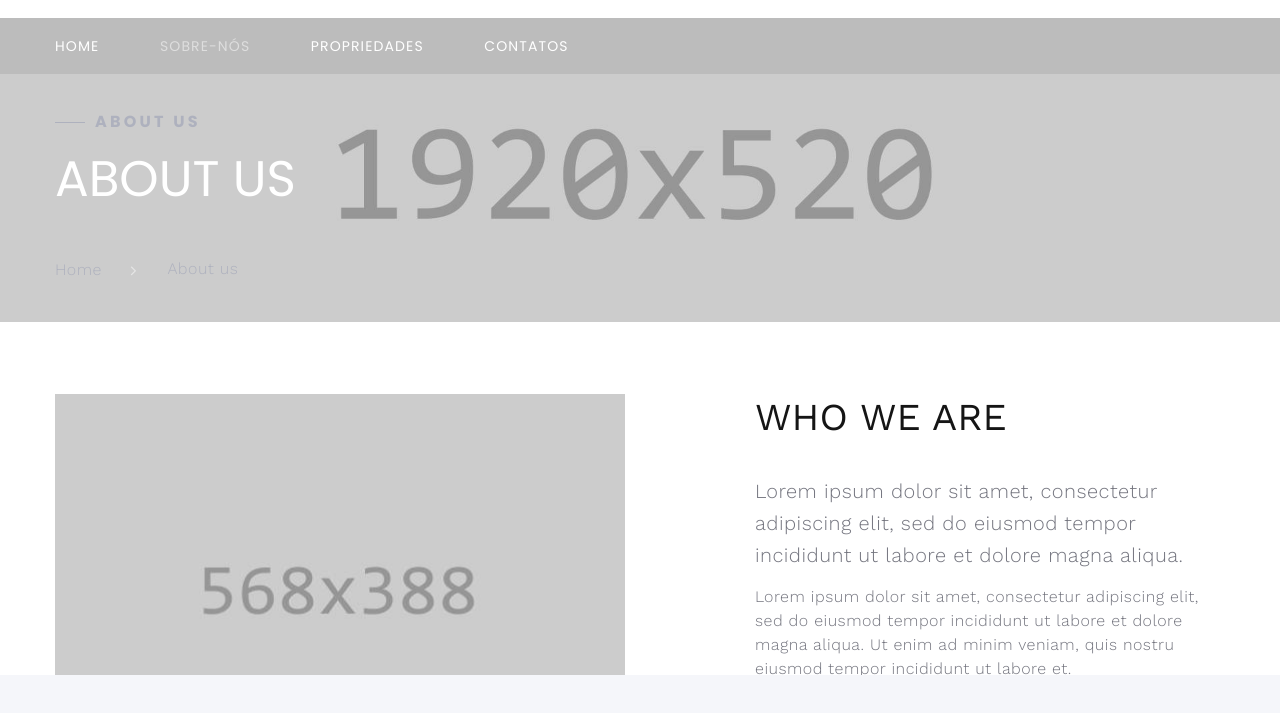
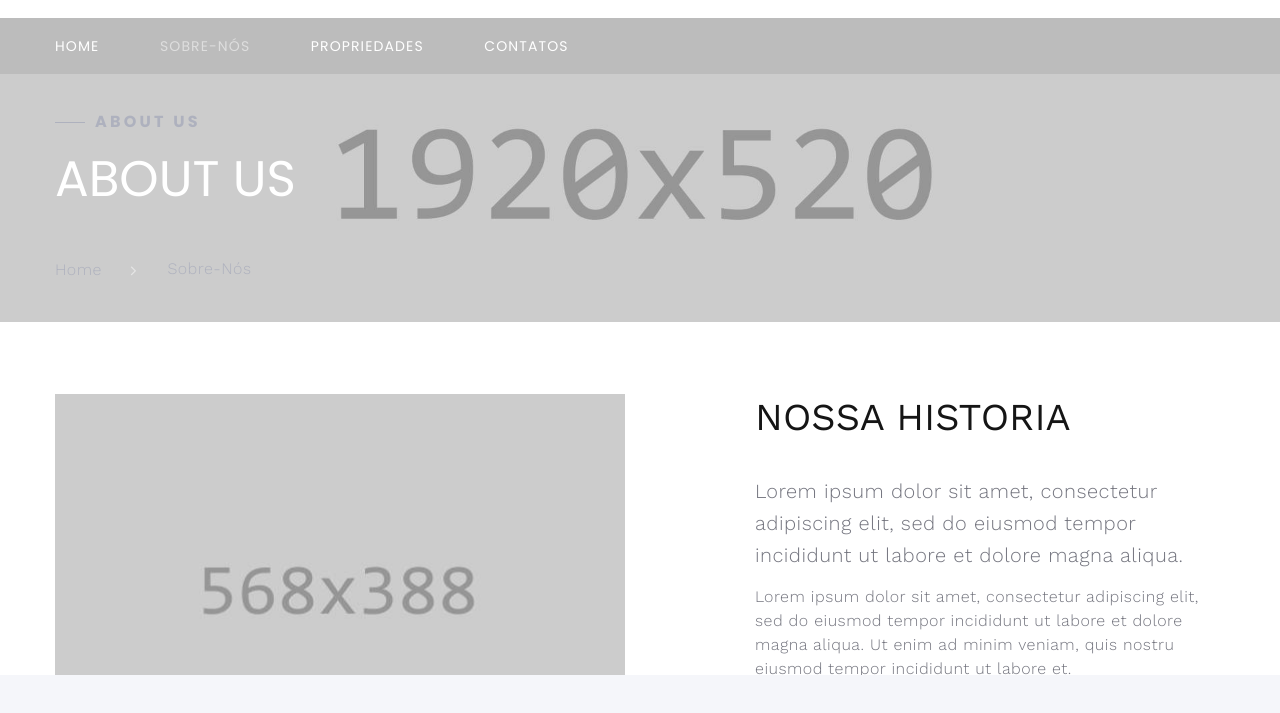
Before and after one commit to Dann014/Projeto-SENAC, a plain HTML site: page about-us.html in a window 1280 px wide. Shown: the part 125-838 px from the top of the page. Drawn offline with nearby package versions, Linux system fonts and the light colour scheme.

Commit message:
nossa historia

```diff
--- a/about-us.html
+++ b/about-us.html
@@ -88,7 +88,7 @@
             </div>
             <ul class="breadcrumbs-custom-path">
               <li><a href="index.html">Home</a></li>
-              <li class="active">About us</li>
+              <li class="active">Sobre-Nós</li>
             </ul>
           </div>
         </div>
@@ -98,7 +98,7 @@
         <div class="container">
           <div class="row row-50 justify-content-center justify-content-lg-between flex-lg-row-reverse">
             <div class="col-md-10 col-lg-6 col-xl-5">
-              <h3 class="text-uppercase">Who We Are</h3>
+              <h3 class="text-uppercase">Nossa Historia</h3>
               <p class="about-subtitle">Lorem ipsum dolor sit amet, consectetur adipiscing elit, sed do eiusmod tempor incididunt ut labore et dolore magna aliqua.</p>
               <p>Lorem ipsum dolor sit amet, consectetur adipiscing elit, sed do eiusmod tempor incididunt ut labore et dolore magna aliqua. Ut enim ad minim veniam, quis nostru eiusmod tempor incididunt ut labore et.</p><a class="button button-lg button-primary button-winona" href="about-us.html">View properties</a>
             </div>
```
